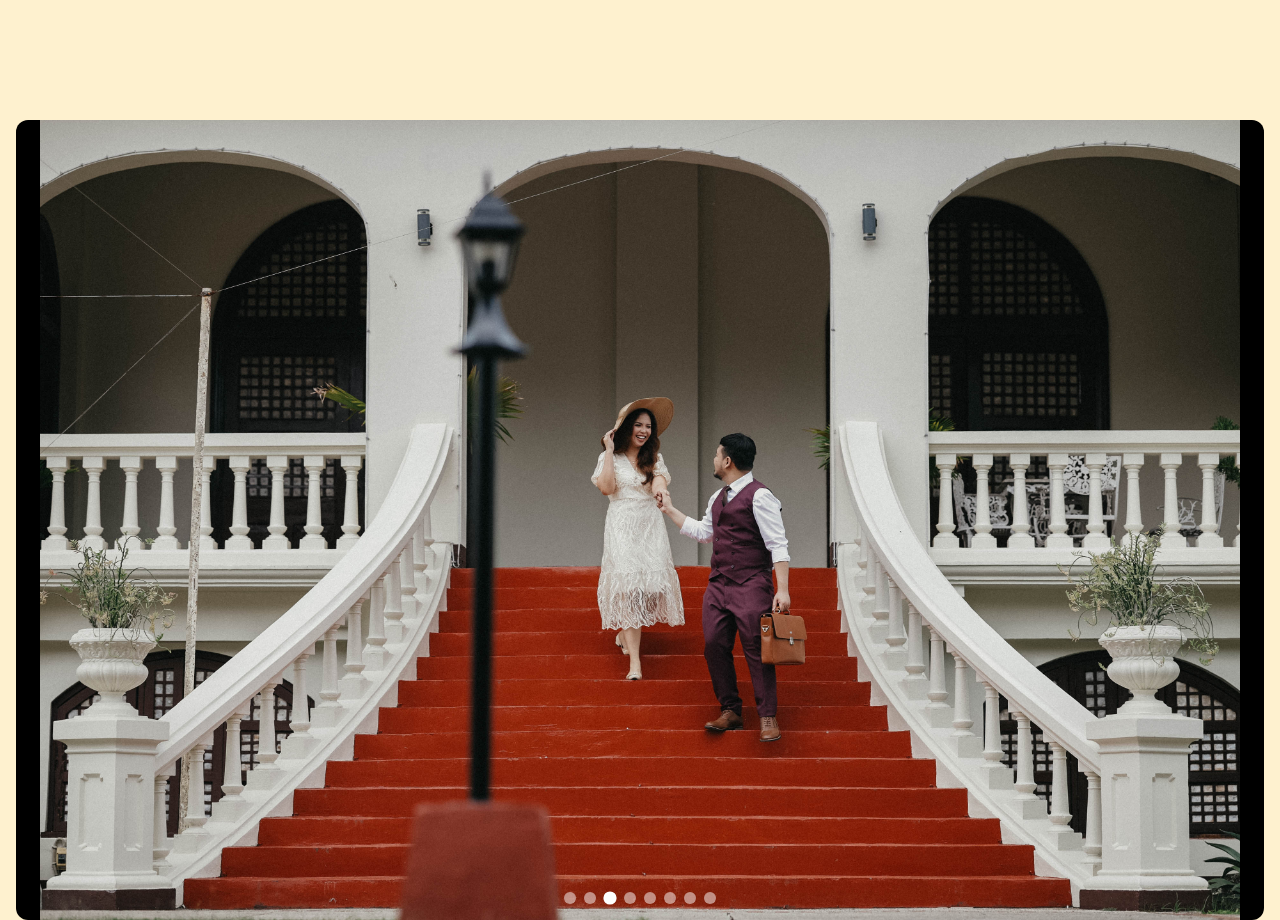
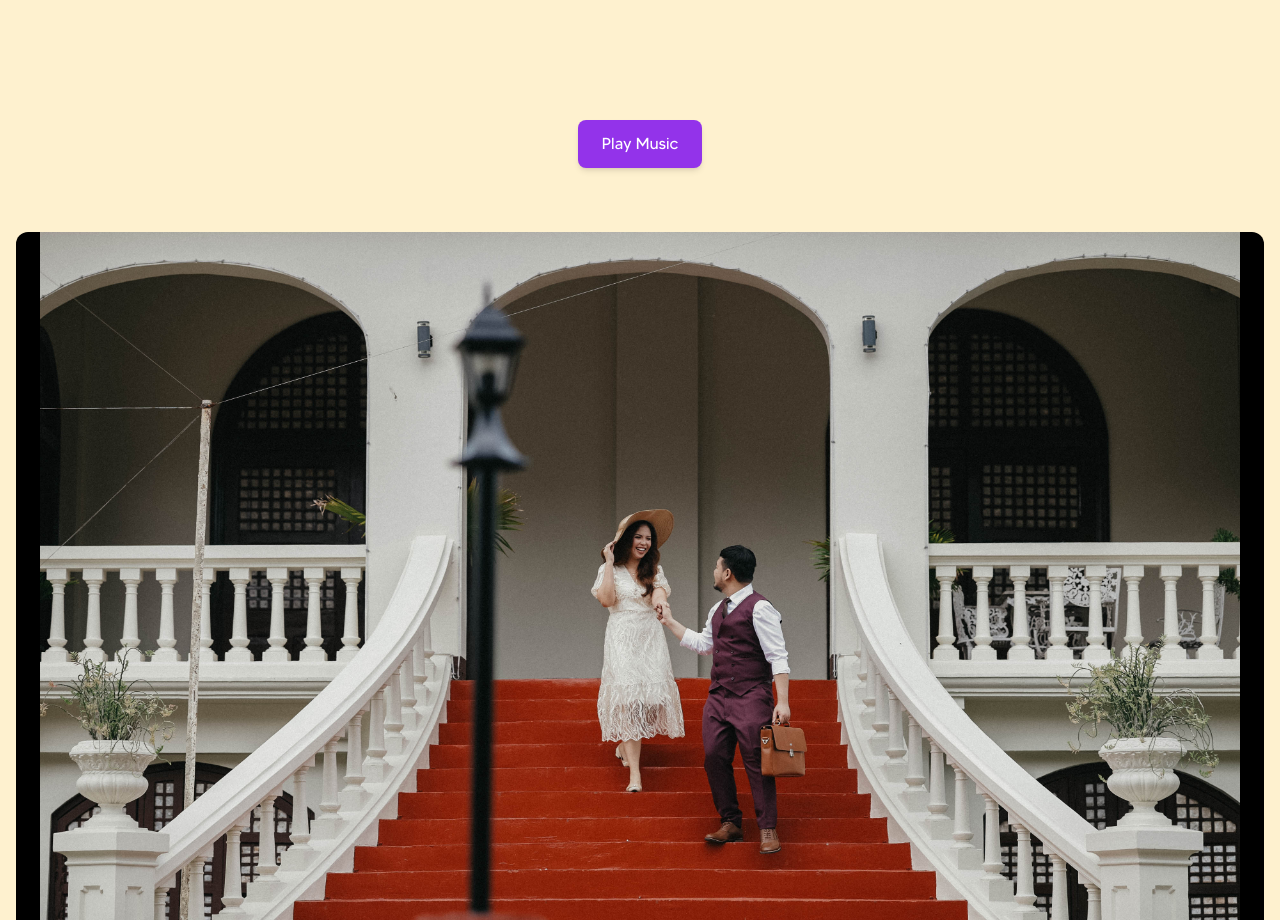
Before and after one commit to kulaizki/imclizyforyou, a Next.js app: page / in a window 1280 px wide. Shown: the part 1640-2560 px from the top of the page. Built offline with nearby package versions, Linux system fonts and the light colour scheme.

Commit message:
feat: add button for music

```diff
--- a/src/app/page.tsx
+++ b/src/app/page.tsx
@@ -1,4 +1,5 @@
 "use client";
+import { useState, useRef } from "react";
 import Image from "next/image";
 import Crew from "@/components/Crew";
 import Sponsors from "@/components/Sponsors";
@@ -9,12 +10,25 @@ import Parents from "@/components/Parents";
 import CopyrightFooter from "@/components/CopyrightFooter";
 import EventCountdown from "@/components/EventCountdown";
 import Slideshow from "@/components/Slideshow";
-import AudioPlayer from "@/components/AudioPlayer";
 
 export default function Home() {
+  const [isPlaying, setIsPlaying] = useState(false);
+  const audioRef = useRef<HTMLAudioElement>(null);
+
+  const handlePlayPause = () => {
+    if (isPlaying) {
+      audioRef.current?.pause();
+    } else {
+      audioRef.current?.play().catch((error) => {
+        console.error("Error playing audio:", error);
+      });
+    }
+    setIsPlaying(!isPlaying);
+  };
+
   return (
     <main className="relative">
-      <AudioPlayer /> {/* Include the AudioPlayer component */}
+      <audio ref={audioRef} src="/song.mp3" loop />
       <div className="fixed inset-0 w-screen h-screen z-0">
         <video
           className="w-full h-[50%] sm:h-[60%] md:h-[60%] lg:h-full object-cover"
@@ -50,6 +64,13 @@ export default function Home() {
           </div>
         </div>
         <div className="bg-[#fef1cf] flex flex-col items-center gap-y-16 p-4 pt-40">
+          <button
+            onClick={handlePlayPause}
+            className={`px-6 py-3 bg-purple-600 text-white rounded-lg shadow-md transition duration-300
+                        hover:bg-purple-500 focus:outline-none focus:ring-2 focus:ring-purple-300`}
+          >
+            {isPlaying ? "Pause Music" : "Play Music"}
+          </button>
           <Slideshow />
           <EventCountdown />
           <Venue />
@@ -58,6 +79,7 @@ export default function Home() {
           <Crew />
           <ReceptionGuest />
           <GiftsChildren />
+
           <h1 className="text-4xl sm:text-5xl md:text-6xl lg:text-7xl select-none font-wedding font-semibold text-gray-800 tracking-wide">
             RSVP
           </h1>
--- a/src/components/AudioPlayer.tsx
+++ /dev/null
@@ -1,39 +0,0 @@
-"use client";
-import { useEffect, useRef, useState } from "react";
-
-const AudioPlayer = () => {
-  const audioRef = useRef<HTMLAudioElement>(null);
-  const [hasInteracted, setHasInteracted] = useState(false);
-
-  useEffect(() => {
-    const handleScroll = () => {
-      if (hasInteracted && audioRef.current) {
-        audioRef.current.play().catch((error) => {
-          console.error("Error playing audio:", error);
-        });
-      }
-    };
-
-    const handleUserInteraction = () => {
-      setHasInteracted(true);
-      window.removeEventListener("click", handleUserInteraction);
-      window.removeEventListener("touchstart", handleUserInteraction);
-    };
-
-    window.addEventListener("scroll", handleScroll);
-    window.addEventListener("click", handleUserInteraction);
-    window.addEventListener("touchstart", handleUserInteraction);
-
-    return () => {
-      window.removeEventListener("scroll", handleScroll);
-      window.removeEventListener("click", handleUserInteraction);
-      window.removeEventListener("touchstart", handleUserInteraction);
-    };
-  }, [hasInteracted]);
-
-  return (
-    <audio ref={audioRef} src="/song.mp3" muted />
-  );
-};
-
-export default AudioPlayer;
```
